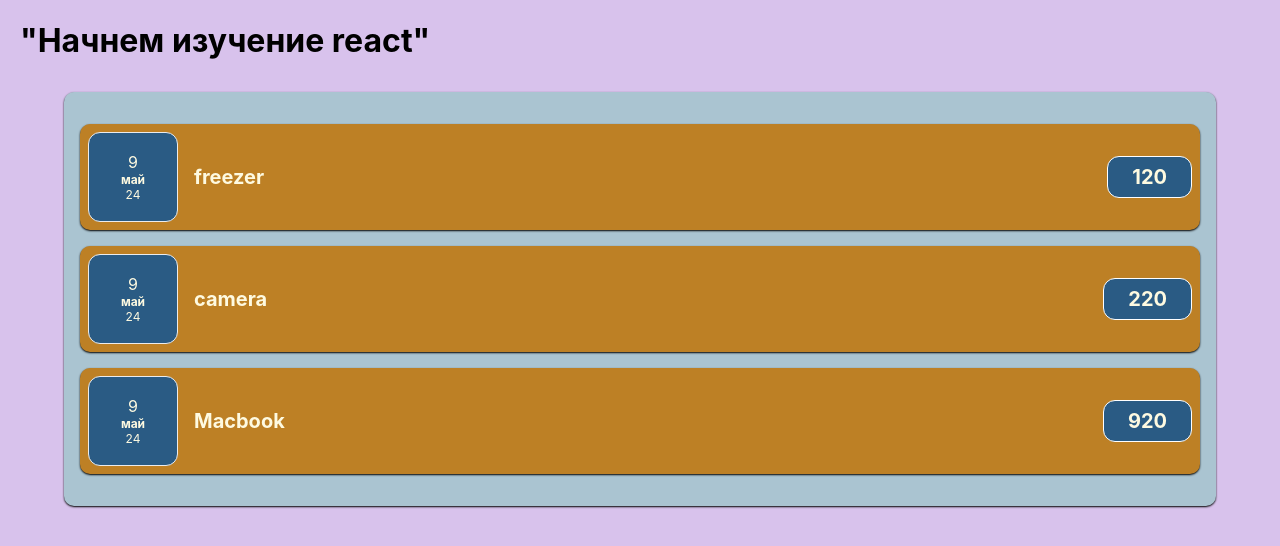
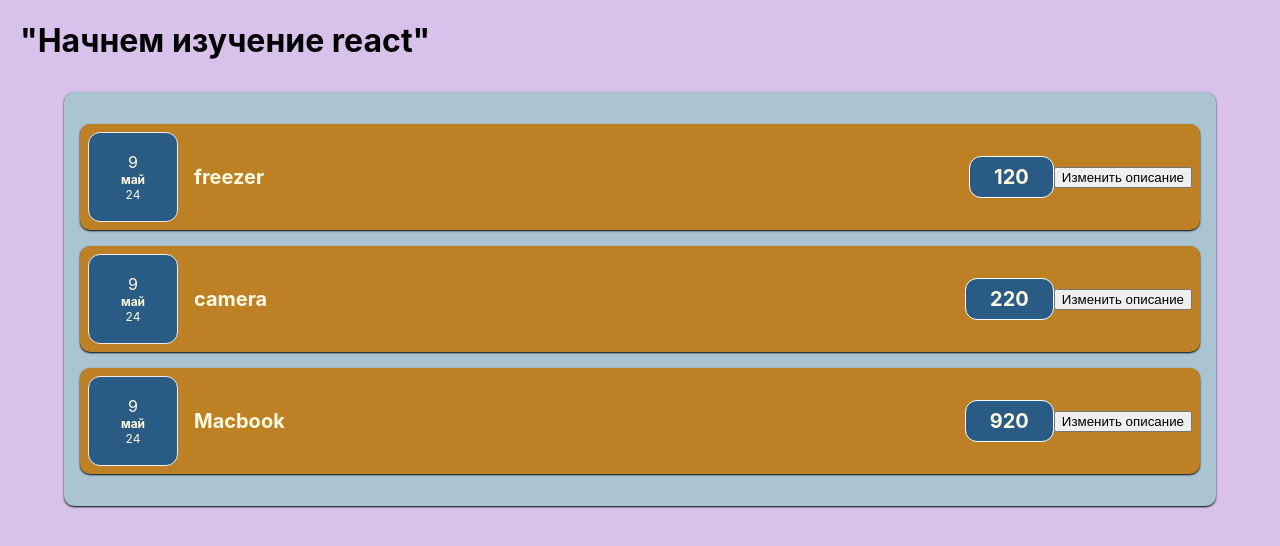
Before and after one commit to AlekseySapunkov/shopping-list, a React (Create React App) app: page / in a window 1280 px wide. Shown: the top 546 px of the page. Built offline with nearby package versions, Linux system fonts and the light colour scheme.

Commit message:
add useState

```diff
--- a/src/components/costs/ItemCost.js
+++ b/src/components/costs/ItemCost.js
@@ -1,12 +1,17 @@
 import "./ItemCost.css";
 import Card from "../UI/Card";
+import React, { useState } from "react";
 
 const ItemCost = (props) => {
+  const [description, setDescription] = useState(props.description);
   const month = props.date.toLocaleString("ru-Ru", { month: "long" });
   const day = props.date.toLocaleString("ru-Ru", { day: "numeric" });
   const year = props.date.toLocaleString("ru-Ru", { year: "2-digit" });
   const costTitle = props.price;
-  const title = props.description;
+  const changeDescriptionHandler = () => {
+    setDescription("New Text");
+    alert(description);
+  };
   return (
     <Card className="cost-item">
       <div className="cost-date">
@@ -15,9 +20,10 @@
         <div className="cost-date__year">{year}</div>
       </div>
       <div className="cost-item__description">
-        <h2>{title}</h2>
+        <h2>{description}</h2>
         <div className="cost-item__price">{costTitle}</div>
       </div>
+      <button onClick={changeDescriptionHandler}>Изменить описание</button>
     </Card>
   );
 };
```
